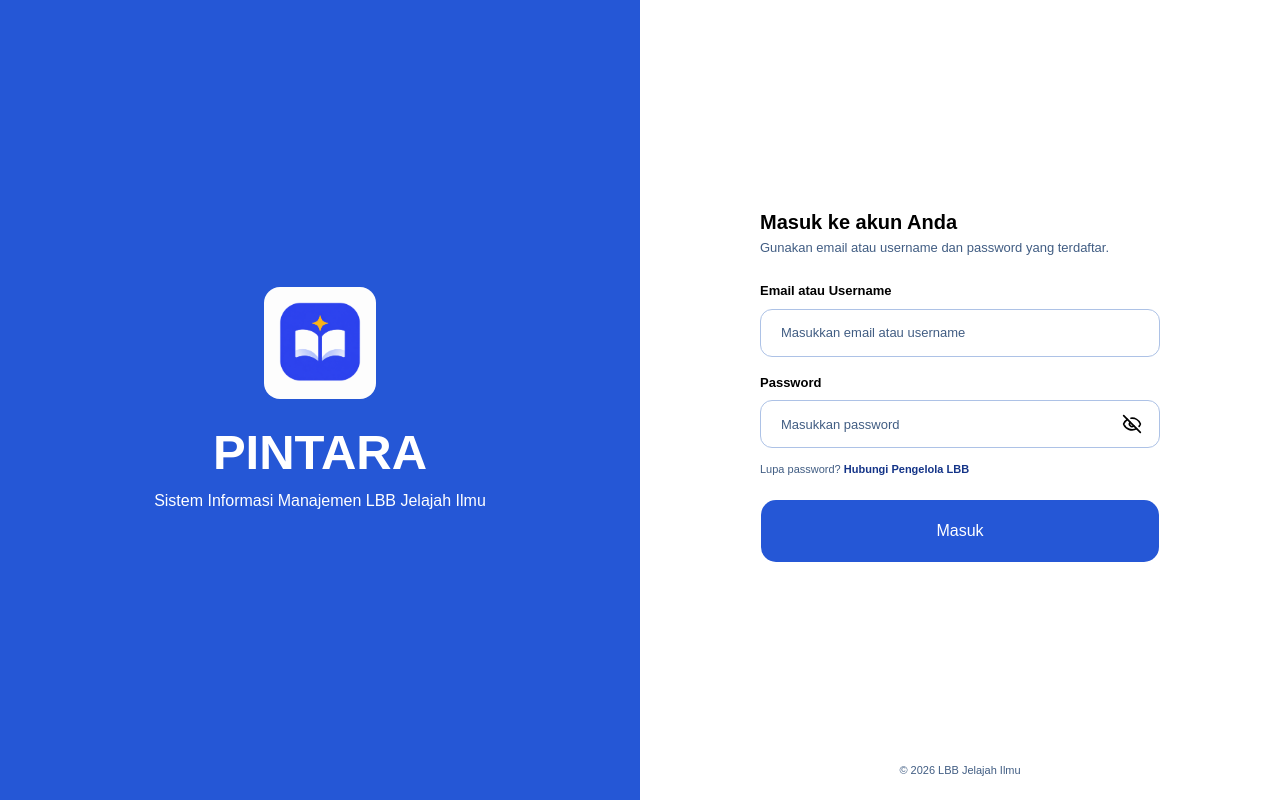
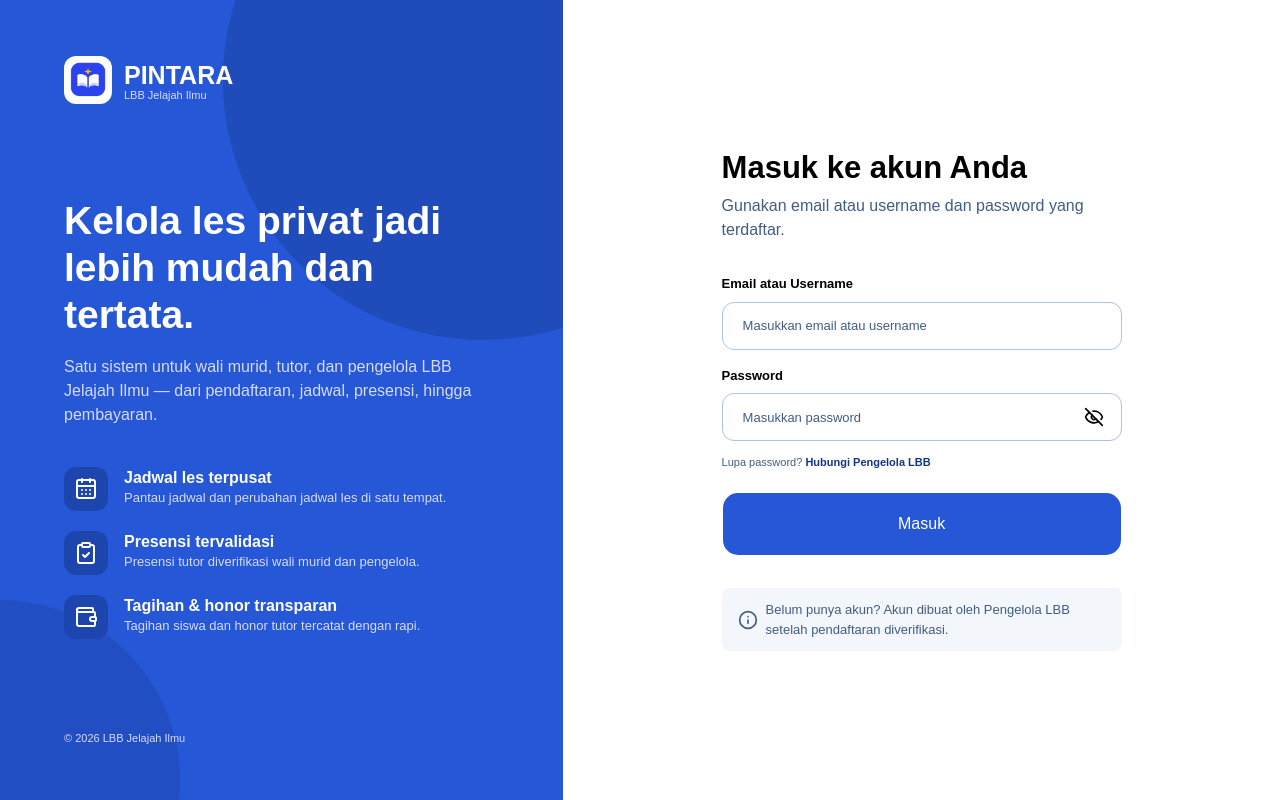
Before and after one commit to PINTARAAA/Pintara-Frontend, a React (Vite) app: page /masuk in a window 1280 px wide. Built offline with nearby package versions, Linux system fonts and the light colour scheme.

Commit message:
refactor(auth): enhance AuthLayout with additional note for user guidance

```diff
--- a/src/components/layouts/auth/auth-layout.tsx
+++ b/src/components/layouts/auth/auth-layout.tsx
@@ -1,4 +1,11 @@
 import * as React from "react"
+import {
+  CalendarDaysIcon,
+  ClipboardCheckIcon,
+  InfoIcon,
+  WalletIcon,
+  type LucideIcon,
+} from "lucide-react"
 
 import pintaraLogo from "@/assets/pintara-logo.png"
 import { cn } from "@/lib/styles"
@@ -6,64 +13,162 @@ import { cn } from "@/lib/styles"
 /*
  * AuthLayout · Figma PINTARA → UI Screen → Umum → 00 · Autentikasi
  *
- * Mobile (sesuai Figma): latar Primary/Surface/default. Hero (px 24, py 40,
- *   gap 12): logo 80px radius 16, "PINTARA" (H3/Bold) dan tagline putih.
- *   Di bawahnya lembaran putih bersudut atas 24px (pt 32, px 24, pb 24,
- *   gap 24) berisi judul, deskripsi, konten, dan footer hak cipta.
- * Desktop (≥ lg, turunan dari mobile): layar terbelah — panel merek biru di
- *   kiri, form di kanan dengan lebar maks. 400px di tengah panel.
+ * Mobile (< lg, frame "Login / …"): latar Primary/Surface/default. Hero
+ *   (px 24, py 40, gap 12): logo 80px radius 16, "PINTARA" (H3/Bold) dan
+ *   tagline putih. Di bawahnya lembaran putih bersudut atas 24px (pt 32,
+ *   px 24, pb 24, gap 24) berisi judul, deskripsi, konten, dan footer.
+ *
+ * Desktop (≥ lg, frame "Login / … (Desktop)", 1440 × 900): layar terbelah.
+ *   Kiri  — panel merek biru (maks. 640px, px 64, py 56): logo + nama,
+ *           headline, deskripsi, tiga poin unggulan, dan hak cipta di bawah.
+ *   Kanan — kartu form selebar 400px di tengah panel putih: judul H3,
+ *           deskripsi Body, konten, lalu `note` (hanya tampil di desktop).
+ *   Hero mobile dan footer di lembaran disembunyikan; panel merek hanya
+ *   dirender di desktop sehingga tampilan mobile tidak berubah.
  */
+
+const HIGHLIGHTS: { icon: LucideIcon; title: string; description: string }[] = [
+  {
+    icon: CalendarDaysIcon,
+    title: "Jadwal les terpusat",
+    description: "Pantau jadwal dan perubahan jadwal les di satu tempat.",
+  },
+  {
+    icon: ClipboardCheckIcon,
+    title: "Presensi tervalidasi",
+    description: "Presensi tutor diverifikasi wali murid dan pengelola.",
+  },
+  {
+    icon: WalletIcon,
+    title: "Tagihan & honor transparan",
+    description: "Tagihan siswa dan honor tutor tercatat dengan rapi.",
+  },
+]
+
+function AuthBrandPanel({ footer }: { footer?: React.ReactNode }) {
+  return (
+    <aside className="relative hidden w-[min(44%,40rem)] shrink-0 flex-col justify-between overflow-hidden px-16 py-14 text-primary-text-label lg:flex">
+      {/* Dekorasi lingkaran (Primary/Surface/darker) */}
+      <div
+        aria-hidden
+        className="pointer-events-none absolute -top-45 -right-45 size-130 rounded-full bg-primary-surface-darker/35"
+      />
+      <div
+        aria-hidden
+        className="pointer-events-none absolute -bottom-40 -left-45 size-90 rounded-full bg-primary-surface-darker/25"
+      />
+
+      <div className="relative flex items-center gap-ns-m">
+        <img
+          src={pintaraLogo}
+          alt=""
+          className="size-12 rounded-(--comp-radius-md) object-cover"
+        />
+        <div className="flex flex-col">
+          <p className="text-h4 font-bold">PINTARA</p>
+          <p className="text-caption text-primary-100">LBB Jelajah Ilmu</p>
+        </div>
+      </div>
+
+      <div className="relative flex flex-col gap-ns-4xl">
+        <div className="flex flex-col gap-ns-l">
+          <p className="max-w-128 text-h2 font-bold">
+            Kelola les privat jadi lebih mudah dan tertata.
+          </p>
+          <p className="max-w-120 text-body leading-normal text-primary-100">
+            Satu sistem untuk wali murid, tutor, dan pengelola LBB Jelajah Ilmu —
+            dari pendaftaran, jadwal, presensi, hingga pembayaran.
+          </p>
+        </div>
+
+        <ul className="flex flex-col gap-ns-xl">
+          {HIGHLIGHTS.map(({ icon: Icon, title, description }) => (
+            <li key={title} className="flex items-center gap-ns-l">
+              <span className="grid size-11 shrink-0 place-items-center rounded-(--comp-radius-md) bg-primary-600">
+                <Icon aria-hidden className="size-6" />
+              </span>
+              <span className="flex flex-col gap-ns-3xs">
+                <span className="text-body font-bold">{title}</span>
+                <span className="text-subtitle leading-normal text-primary-100">
+                  {description}
+                </span>
+              </span>
+            </li>
+          ))}
+        </ul>
+      </div>
+
+      {footer != null ? (
+        <p className="relative text-caption text-primary-100">{footer}</p>
+      ) : (
+        <span />
+      )}
+    </aside>
+  )
+}
+
 function AuthLayout({
   title,
   description,
+  note,
   footer = `© ${new Date().getFullYear()} LBB Jelajah Ilmu`,
   className,
   children,
 }: {
   title: React.ReactNode
   description?: React.ReactNode
+  note?: React.ReactNode
   footer?: React.ReactNode
   className?: string
   children: React.ReactNode
 }) {
   return (
     <div className="flex flex-1 flex-col bg-primary-surface-default lg:flex-row">
-      <header className="flex flex-col items-center gap-ns-m px-ns-2xl py-ns-4xl text-center text-primary-text-label lg:flex-1 lg:justify-center lg:gap-ns-2xl">
+      {/* Hero mobile */}
+      <header className="flex flex-col items-center gap-ns-m px-ns-2xl py-ns-4xl text-center text-primary-text-label lg:hidden">
         <img
           src={pintaraLogo}
           alt=""
-          className="size-20 rounded-(--comp-radius-lg) object-cover lg:size-28"
+          className="size-20 rounded-(--comp-radius-lg) object-cover"
         />
-        <div className="flex flex-col gap-ns-2xs lg:gap-ns-s">
-          <p className="text-h3 font-bold lg:text-h1">PINTARA</p>
-          <p className="text-subtitle leading-normal lg:text-body">
+        <div className="flex flex-col gap-ns-2xs">
+          <p className="text-h3 font-bold">PINTARA</p>
+          <p className="text-subtitle leading-normal">
             Sistem Informasi Manajemen LBB Jelajah Ilmu
           </p>
         </div>
       </header>
 
+      <AuthBrandPanel footer={footer} />
+
       <main
         className={cn(
           "flex flex-1 flex-col gap-ns-2xl rounded-t-(--spacing-ns-2xl) bg-grayscale-surface-default px-ns-2xl pt-ns-3xl pb-ns-2xl",
-          "lg:max-w-160 lg:flex-1 lg:items-center lg:rounded-none lg:px-ns-4xl",
+          "lg:items-center lg:justify-center lg:rounded-none lg:px-16 lg:py-14",
           className
         )}
       >
-        <div className="flex w-full flex-col gap-ns-2xl lg:my-auto lg:max-w-100">
-          <div className="flex flex-col gap-ns-2xs">
-            <h1 className="text-headline font-bold text-grayscale-text-title">
+        <div className="flex w-full flex-col gap-ns-2xl lg:max-w-100 lg:gap-ns-3xl">
+          <div className="flex flex-col gap-ns-2xs lg:gap-ns-s">
+            <h1 className="text-headline font-bold text-grayscale-text-title lg:text-h3">
               {title}
             </h1>
             {description != null && (
-              <p className="text-subtitle leading-normal text-grayscale-text-subtitle">
+              <p className="text-subtitle leading-normal text-grayscale-text-subtitle lg:text-body lg:leading-normal">
                 {description}
               </p>
             )}
           </div>
           {children}
+          {note != null && (
+            <div className="hidden items-center gap-ns-s rounded-(--comp-radius-sm) bg-grayscale-surface-subtitle px-ns-l py-ns-m text-grayscale-text-subtitle lg:flex">
+              <InfoIcon aria-hidden className="size-5 shrink-0" />
+              <p className="text-subtitle leading-normal">{note}</p>
+            </div>
+          )}
         </div>
         {footer != null && (
-          <p className="mt-auto text-center text-caption text-grayscale-text-caption lg:mt-0">
+          <p className="mt-auto text-center text-caption text-grayscale-text-caption lg:hidden">
             {footer}
           </p>
         )}
--- a/src/pages/auth/login.tsx
+++ b/src/pages/auth/login.tsx
@@ -20,6 +20,7 @@ export default function LoginRoute() {
     <AuthLayout
       title="Masuk ke akun Anda"
       description="Gunakan email atau username dan password yang terdaftar."
+      note="Belum punya akun? Akun dibuat oleh Pengelola LBB setelah pendaftaran diverifikasi."
     >
       <LoginForm
         notice={notice}
```
